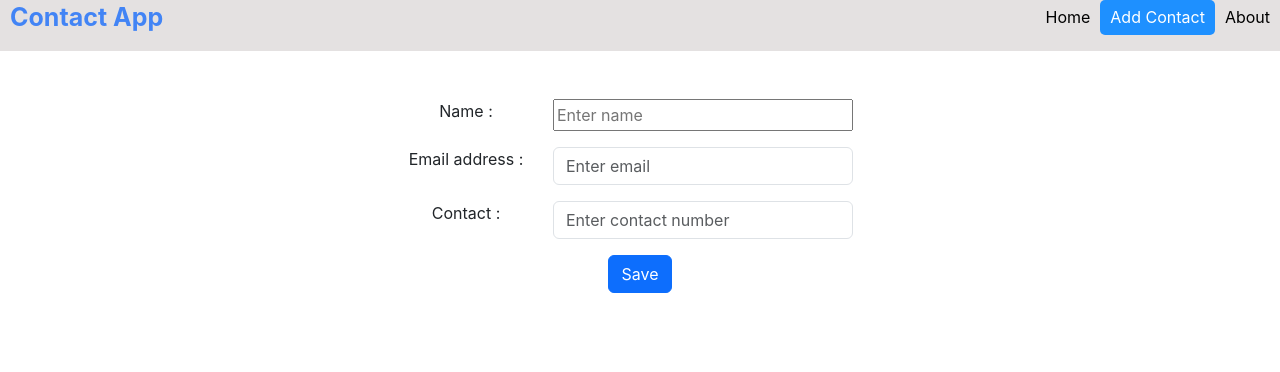
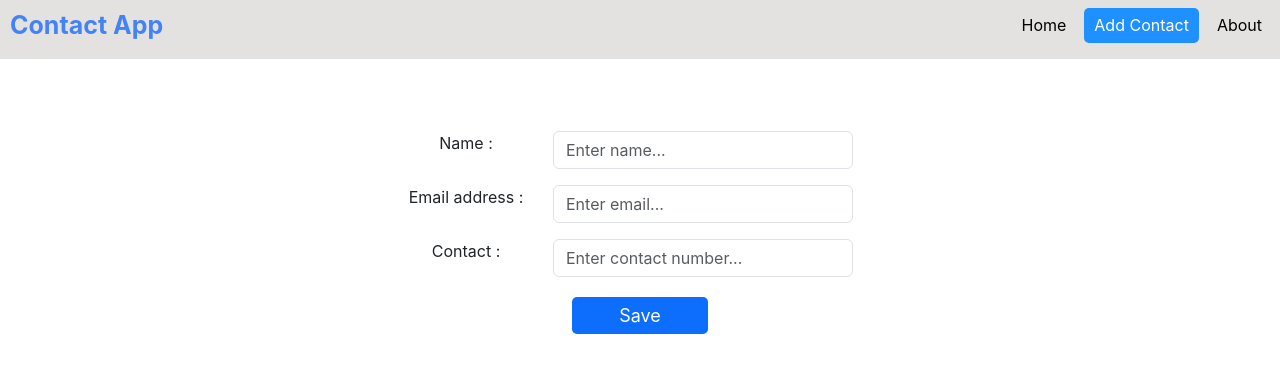
Before and after one commit to Yash0770/firebase-crud, a React (Create React App) app: page /add in a window 1280 px wide. Shown: the top 372 px of the page. Built offline with nearby package versions, Linux system fonts and the light colour scheme; no server answers; the database is empty.

Commit message:
Add files via upload

```diff
--- a/src/components/Header.js
+++ b/src/components/Header.js
@@ -18,23 +18,25 @@ function Header() {
 
   return (
     <div className='header'>
+        <div className='mt-2'>
         <p className="logo">Contact App</p>
         <div className="header-right">
             <Link to='/'>
-                <p className={`${activeTab === 'Home' ? 'active' : ''}`}
+                <p className={`${activeTab === 'Home' ? 'active' : ''} me-2`}
                 onClick={()=> setActiveTab('Home')}
                 >Home </p>
             </Link>
             <Link to='/add'>
-                <p className={`${activeTab === 'AddContact' ? 'active' : ''}`}
+                <p className={`${activeTab === 'AddContact' ? 'active' : ''} me-2`}
                 onClick={()=> setActiveTab('AddContact')}
                 >Add Contact </p>
             </Link>
             <Link to='/about'>
-                <p className={`${activeTab === 'About' ? 'active' : ''}`}
+                <p className={`${activeTab === 'About' ? 'active' : ''} me-2`}
                 onClick={()=> setActiveTab('About')}
                 >About </p>
             </Link>
+        </div>
         </div>
     </div>
   )
--- a/src/pages/About.js
+++ b/src/pages/About.js
@@ -2,8 +2,11 @@ import React from 'react'
 
 function About() {
   return (
-    <div>
-        <p>About</p>
+    <div style={{marginTop:'110px'}}>
+      <h3>
+        This is React Contact Management System Application with Routing using Firebase
+      </h3>
+
     </div>
   )
 }
--- a/src/pages/AddEdit.css
+++ b/src/pages/AddEdit.css
@@ -26,3 +26,7 @@
 .inputClass:invalid{
     border: 2px solid red;
 }
+.btnC{
+    font-size: 18px;
+    width: 25%;
+}
--- a/src/pages/AddEdit.js
+++ b/src/pages/AddEdit.js
@@ -2,8 +2,8 @@
 
 // AddEdit.js
 
-import React, { useState } from 'react';
-import { useNavigate } from 'react-router-dom';
+import React, { useState, useEffect } from 'react';
+import { useNavigate, useParams } from 'react-router-dom';
 import fireDb from '../firebase';
 import { toast } from 'react-toastify';
 import './AddEdit.css'
@@ -16,9 +16,36 @@ const initialState = {
 
 const AddEdit = () => {
   const [state, setState] = useState(initialState);
+  const [data, setData] = useState()
 
   const { name, email, contact } = state;
   const navigate = useNavigate();
+
+  const {id}= useParams()
+
+  useEffect(()=>{
+    fireDb.ref('contact').on('value',(snapshot)=>{
+      if(snapshot.val() !== null){
+      setData({...snapshot.val()});
+      }else{
+        setData({})
+      }
+    });
+    return ()=>{
+      setData({})
+    }
+  },[id])
+
+  useEffect(()=>{
+    if(id && data){
+      setState({...data[id]})
+    }else{
+      setState({...initialState})
+    }
+    return ()=>{
+      setState({...initialState})
+    }
+  },[id, data])
 
   const handleChange = (e) => {
     const { name, value } = e.target;
@@ -39,6 +66,7 @@ const AddEdit = () => {
     //   contact:contact
     // })
     else{
+      if(!id){
         fireDb.ref('contact').push(state, (err)=>{
           console.log(state);
           if(err){
@@ -48,11 +76,22 @@ const AddEdit = () => {
             setTimeout(()=>navigate('/'),500)
           }
         })
+      }else{
+        fireDb.ref(`contact/${id}`).set(state, (err)=>{
+          console.log(state);
+          if(err){
+            toast.error(err.message);
+          } else{
+            toast.success('Contact updated successfully')
+            setTimeout(()=>navigate('/'),500)
+          }
+        })
+      }
     }
   };
 
   return (
-    <div className="container mt-4">
+    <div className="container mt-5">
       <br />
       <div className="row">
         <div className="col-md-6 offset-md-3">
@@ -63,14 +102,17 @@ const AddEdit = () => {
               </label>
               <input
                 type="text"
-                className=" inputClass col-4"
+                // size='4'
+                className="form-control inputClass col-4"
                 id="name"
                 name="name"
                 autoComplete="none"
                 // pattern="[A-Za-z]{3}"
-                // pattern="[a-z]*"
-                placeholder="Enter name"
-                value={name}
+                // pattern="[a-z]"
+                pattern="[A-Za-z]+"
+                maxLength={'30'}
+                placeholder="Enter name..."
+                value={name || ''}
                 onChange={handleChange}
               />
             </div>
@@ -83,9 +125,10 @@ const AddEdit = () => {
                 className="form-control inputClass col-4"
                 id="email"
                 name="email"
+                pattern="[a-zA-Z0-9._%+-]+@(gmail\.com|hotmail\.com|yahoo\.com|email\.com)$"
                 autoComplete='none'
-                placeholder="Enter email"
-                value={email}
+                placeholder="Enter email..."
+                value={email || ''}
                 onChange={handleChange}
               />
             </div>
@@ -94,20 +137,20 @@ const AddEdit = () => {
                 Contact :
               </label>
               <input
-                type="number"
-                // pattern='0-9'
+                type="tel"
+                pattern='[0-9]{10}'
+                maxLength={'10'}
+                size={'4'}
                 inputMode='Numeric'
                 className="form-control inputClass col-4"
                 id="contact"
                 name="contact"
-                placeholder="Enter contact number"
-                value={contact}
+                placeholder="Enter contact number..."
+                value={contact || ''}
                 onChange={handleChange}
               />
             </div>
-            <button type="submit" className="btn btn-primary">
-              Save
-            </button>
+            <input type="submit" value={id ? 'Update' : 'Save'} className='btn btn-primary btnC'/>
           </form>
         </div>
       </div>
--- a/src/pages/Home.css
+++ b/src/pages/Home.css
@@ -8,7 +8,7 @@
 }
 
 .styled-table thead tr{
-    background-color: #009879;
+    background-color: #6091da;
     color: #ffffff;
     text-align: left;
 }
@@ -27,7 +27,7 @@
 }
 
 .styled-table tbody tr:last-of-type{
-    border-bottom: 2px solid #009879;
+    border-bottom: 2px solid #6091da;
 }
 
 .btn{
--- a/src/pages/Home.js
+++ b/src/pages/Home.js
@@ -2,6 +2,7 @@ import React, { useEffect, useState } from 'react'
 import fireDb from '../firebase'
 import {Link} from 'react-router-dom'
 import { toast } from 'react-toastify';
+import './Home.css'
 
 function Home() {
   const [data, setData] = useState([])
@@ -12,15 +13,20 @@ function Home() {
     fireDb.ref('contact').on('value',(snapshot)=>{
       // console.log("snapshot", snapshot.val());
       if(snapshot.val() !== null){
-      setData(snapshot.val());
+      setData({...snapshot.val()});
       }else{
         setData({})
       }
-    })
+    });
+    return ()=>{
+      setData({})
+    }
   },[])
 
   const onDelete = (id)=>{
     if(window.confirm('Are you sure that you want to delete the contact.')){
+      // fireDb.ref(`contact/${id}`).remove()
+      // console.log('IDD',id);
       fireDb.ref(`contact/${id}`).remove((err)=>{
         console.log('fireDb:',fireDb.ref('contact'));
         console.log('id:',id);
@@ -32,12 +38,11 @@ function Home() {
       })
     }
 
-    // fireDb.ref(`contact/:${i}`).remove()
   }
 
   return (
     <div style={{marginTop: '100px'}}>
-      <table>
+      <table className='styled-table'>
         <thead>
           <tr>
             <th style={{textAlign: 'center'}}>No. </th>
@@ -48,21 +53,19 @@ function Home() {
           </tr>
         </thead>
         <tbody>
-          {Object.keys(data).map((el, id)=>{
+          {Object.keys(data).map((id, index)=>{
             return (
               <tr key={id}>
-                <td>{id+1}</td>
-                <td>{data[el].name}</td>
-                <td>{data[el].email}</td>
-                <td>{data[el].contact}</td>
+                <td>{index+1}</td>
+                <td>{data[id].name}</td>
+                <td>{data[id].email}</td>
+                <td>{data[id].contact}</td>
                 <td>
                   <Link to={`/update/${id}`}>
                     <button className='btn btn-primary'>Edit</button>
                   </Link>
-                  <Link>
-                      <button className='btn btn-danger' onClick={()=>onDelete(id)}>Delete</button>
-                  </Link>
-                  <Link  to={`/view`}>
+                      <button className='btn btn-danger' onClick={()=> onDelete(id)}>Delete</button>
+                  <Link  to={`/view/${id}`}>
                     <button className='btn btn-secondary '>View</button>
                   </Link>
                 </td>
--- /dev/null
+++ b/src/pages/View.css
@@ -0,0 +1,3 @@
+/* .viewClass{
+    margin: ce;
+} */
--- a/src/pages/View.js
+++ b/src/pages/View.js
@@ -1,14 +1,53 @@
-import React from 'react'
+import React, { useEffect, useState } from 'react'
+import fireDb from '../firebase'
+import { Link, useParams } from 'react-router-dom'
 
 function View() {
+  const [user, setUser] = useState({})
+  const {id} = useParams()
+  useEffect(()=>{
+    fireDb.ref(`contact/${id}`)
+    .get()
+    .then((snapshot)=>{
+      if (snapshot.exists()) {
+        setUser({...snapshot.val()})
+      }else{
+        setUser({})
+      }
+    })
+  },[id])
+  console.log(user);
   return (
-    <div className='container'>
-        <div className="box text-center">
-            <label htmlFor="">Name</label>
-
+    <center>
+    <div style={{marginTop:'110px'}}>
+      <div className="card col-4">
+        <div className="card-header mb-2">
+          <p>Contact Detail</p>
         </div>
-        <h1>View</h1>
+        <div className="container">
+          <strong>ID: </strong>
+          <span>{id}</span>
+          <br />
+          <br />
+          <strong>Name: </strong>
+          <span>{user.name}</span>
+          <br />
+          <br />
+          <strong>Email: </strong>
+          <span>{user.email}</span>
+          <br />
+          <br />
+          <strong>Contact: </strong>
+          <span>{user.contact}</span>
+          <br />
+          <br />
+          <Link to={'/'}>
+            <button className='btn btn-secondary mb-2'>Go back</button>
+          </Link>
+        </div>
+      </div>
     </div>
+    </center>
   )
 }
 
```
Lines whose indentation alone changed are shown as unchanged.
